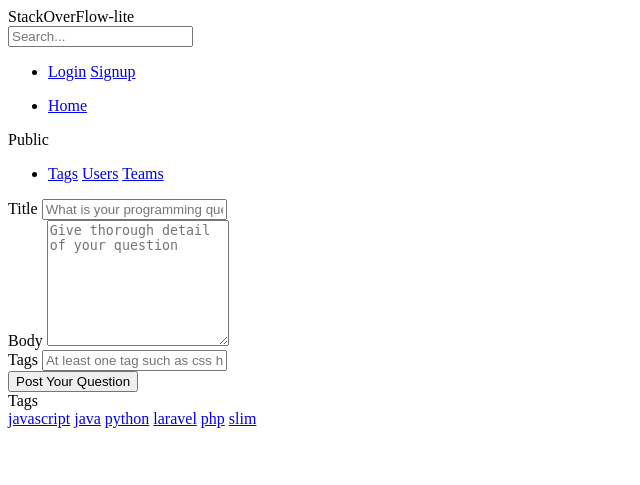
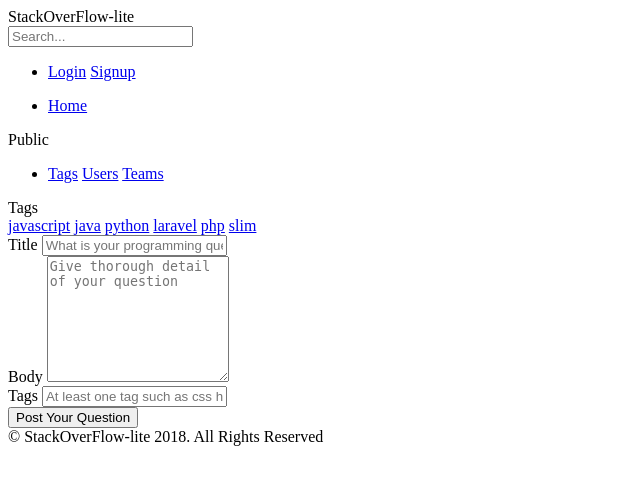
Before and after one commit to Dianawats/StackOverflow-lite, a Python web app: template StackOverflow-lite/template/ask-question.html in a window 1280 px wide. Shown: the top 485 px of the page, without its empty margins (0-640 px from the left). Run offline with Jinja, Linux system fonts and the light colour scheme; the template is opened without the code that fills it, so the values that code supplies are empty.

Commit message:
modifying some changes[Deliver #159713772]

```diff
--- a/StackOverflow-lite/template/ask-question.html
+++ b/StackOverflow-lite/template/ask-question.html
@@ -53,6 +53,25 @@
 	    						<a href="#">Teams</a>
 	    					</li>
 	    				</ul>
+
+	    				<div class="widget rounded">
+    						<div class="widget-title rounded">
+    							<span>Tags</span>
+    						</div>
+    						<div class="widget-content">
+    							<a href="#" class="tag">javascript</a>
+	    						<a href="#" class="tag">java</a>
+								<a href="#" class="tag">python</a>
+	    						<a href="#" class="tag">laravel</a>
+	    						<a href="#" class="tag">php</a>
+	    						<a href="#" class="tag">slim</a>
+    						</div>
+    						<div class="clear"></div>
+    					</div>
+    					<div class="clear"></div>
+    					<div class="margin-10"></div>
+    					<div class="divider"></div>
+    					<div class="margin-30"></div>
     				</div>
 
     				<div class="question-content">
@@ -81,25 +100,18 @@
     				</div>
 
     				<div class="side-bar-right">
-                                <div class="widget rounded">
-                                    <div class="widget-title rounded">
-                                        <span>Tags</span>
+
     				</div>
-                                    <div class="widget-content">
-                                        <a href="#" class="tag">javascript</a>
-                                        <a href="#" class="tag">java</a>
-                                        <a href="#" class="tag">python</a>
-                                        <a href="#" class="tag">laravel</a>
-                                        <a href="#" class="tag">php</a>
-                                        <a href="#" class="tag">slim</a>
     			</div>
 	    		<div class="clear"></div>
-                                </div>
-                            </div>
+	    		<div class="margin-30"></div>
+	    		<section class="footer">
+	    			<div class="container">
+	    				<label>&copy; StackOverFlow-lite 2018. All Rights Reserved</label>
 	    			</div>
 	    		</section>
+    		</section>
     	</home-main>
+    </body>
 
-
-    </body>
 </html>
```
Lines whose indentation alone changed are shown as unchanged.
